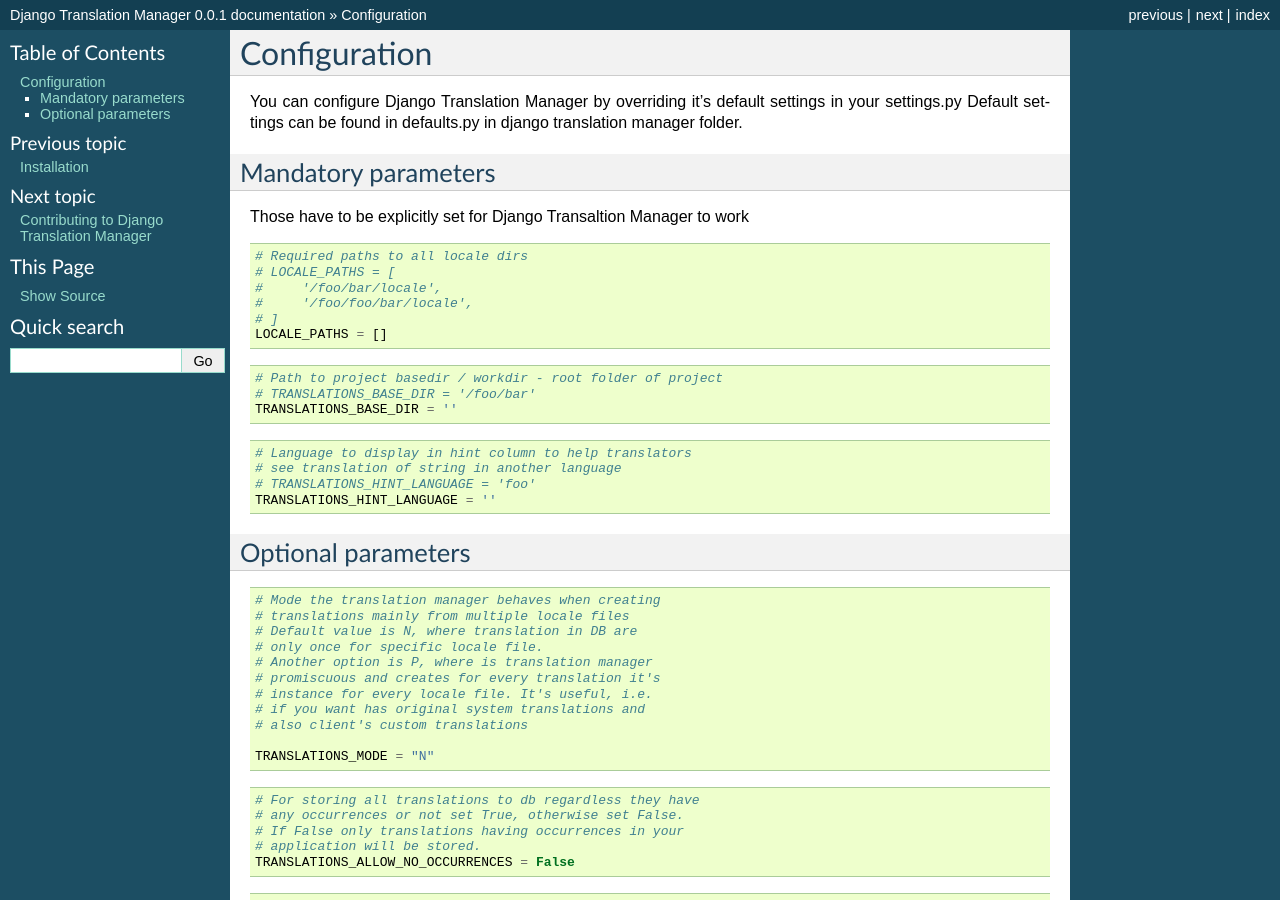
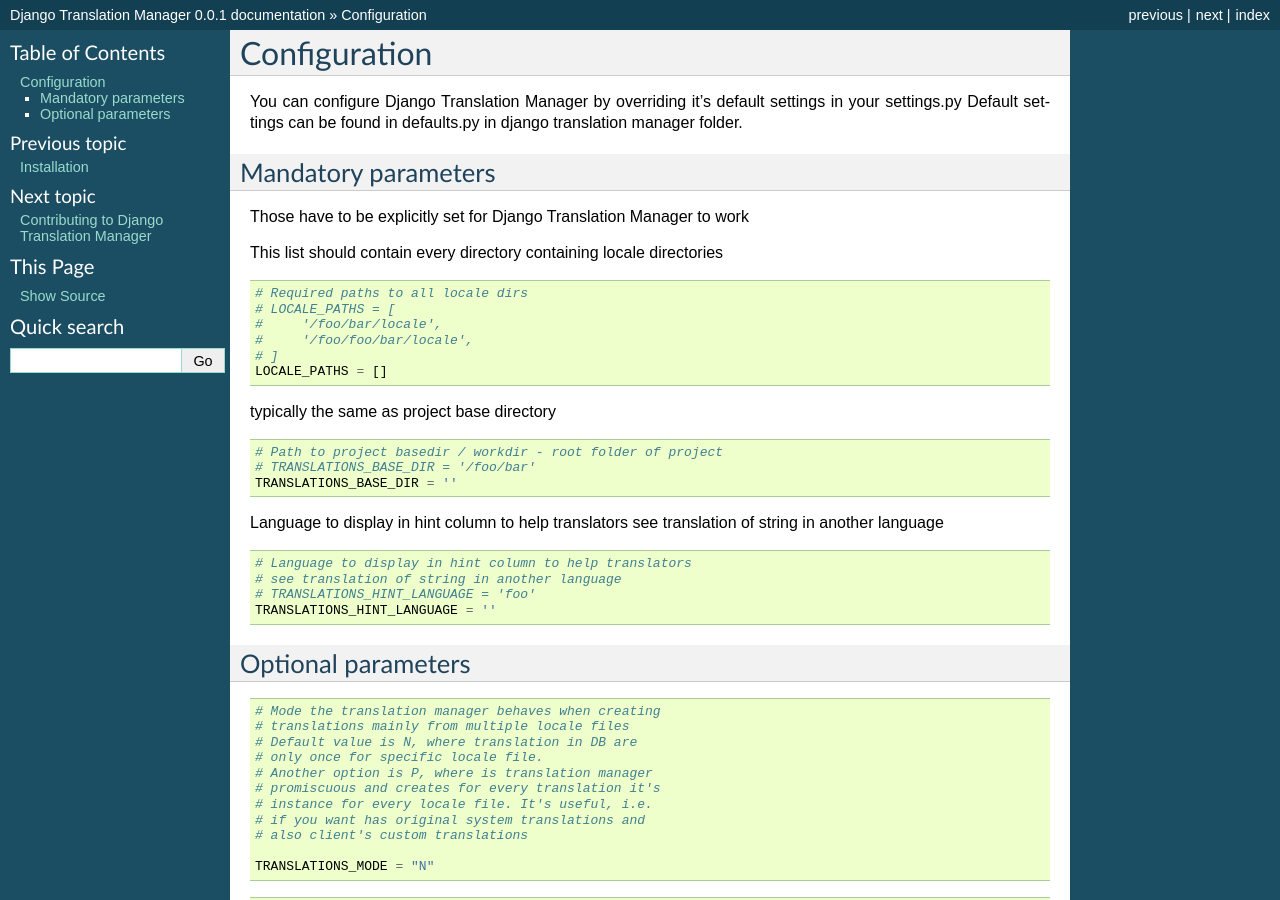
Before and after one commit to COEXCZ/django-translation-manager, a Sphinx documentation site: the page built from docs/configuration.rst, in a window 1280 px wide and 900 px high. Built offline with Sphinx 7.4.7, drawn with Linux system fonts in a browser that asks for light colours; pages that are not in the unit, such as notebooks, are missing from menus.

Commit message:
configuration section

```diff
--- a/docs/configuration.rst
+++ b/docs/configuration.rst
@@ -10,7 +10,9 @@
 Mandatory parameters
 --------------------
 
-Those have to be explicitly set for Django Transaltion Manager to work
+Those have to be explicitly set for Django Translation Manager to work
+
+This list should contain every directory containing locale directories
 
 .. code-block:: python
 
@@ -21,11 +23,15 @@
     # ]
     LOCALE_PATHS = []
 
+typically the same as project base directory
+
 .. code-block:: python
 
     # Path to project basedir / workdir - root folder of project
     # TRANSLATIONS_BASE_DIR = '/foo/bar'
     TRANSLATIONS_BASE_DIR = ''
+
+Language to display in hint column to help translators see translation of string in another language
 
 .. code-block:: python
 
```
